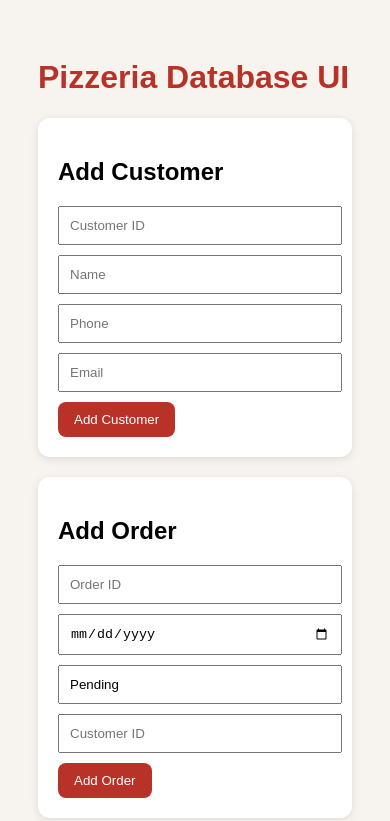
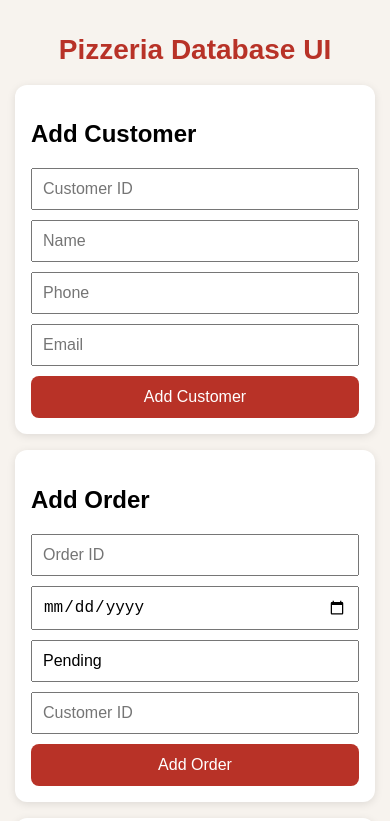
Before and after one commit to do2523/AI_Natives_Builder, a website: page public/index.html in a window 390 px wide. Shown: the top 821 px of the page. Drawn offline with Linux system fonts and the light colour scheme.

Commit message:
Make it mobile responsive

```diff
--- a/public/style.css
+++ b/public/style.css
@@ -2,6 +2,12 @@ body {
   font-family: Arial, sans-serif;
   background: #f7f3ee;
   padding: 30px;
+  margin: 0;
+  box-sizing: border-box;
+}
+
+* {
+  box-sizing: border-box;
 }
 
 h1 {
@@ -14,12 +20,13 @@ section {
   margin-bottom: 20px;
   border-radius: 12px;
   max-width: 600px;
+  width: 100%;
   box-shadow: 0 2px 8px rgba(0, 0, 0, 0.1);
 }
 
 input {
   display: block;
-  width: 95%;
+  width: 100%;
   padding: 10px;
   margin: 10px 0;
 }
@@ -43,3 +50,30 @@ button:hover {
   margin-top: 10px;
   border-radius: 8px;
 }
+
+/* Mobile responsive styles */
+@media (max-width: 600px) {
+  body {
+    padding: 15px;
+  }
+
+  h1 {
+    font-size: 1.75rem;
+    text-align: center;
+  }
+
+  section {
+    padding: 16px;
+    margin-bottom: 16px;
+  }
+
+  input,
+  button {
+    font-size: 1rem;
+  }
+
+  button {
+    width: 100%;
+    padding: 12px;
+  }
+}
```
